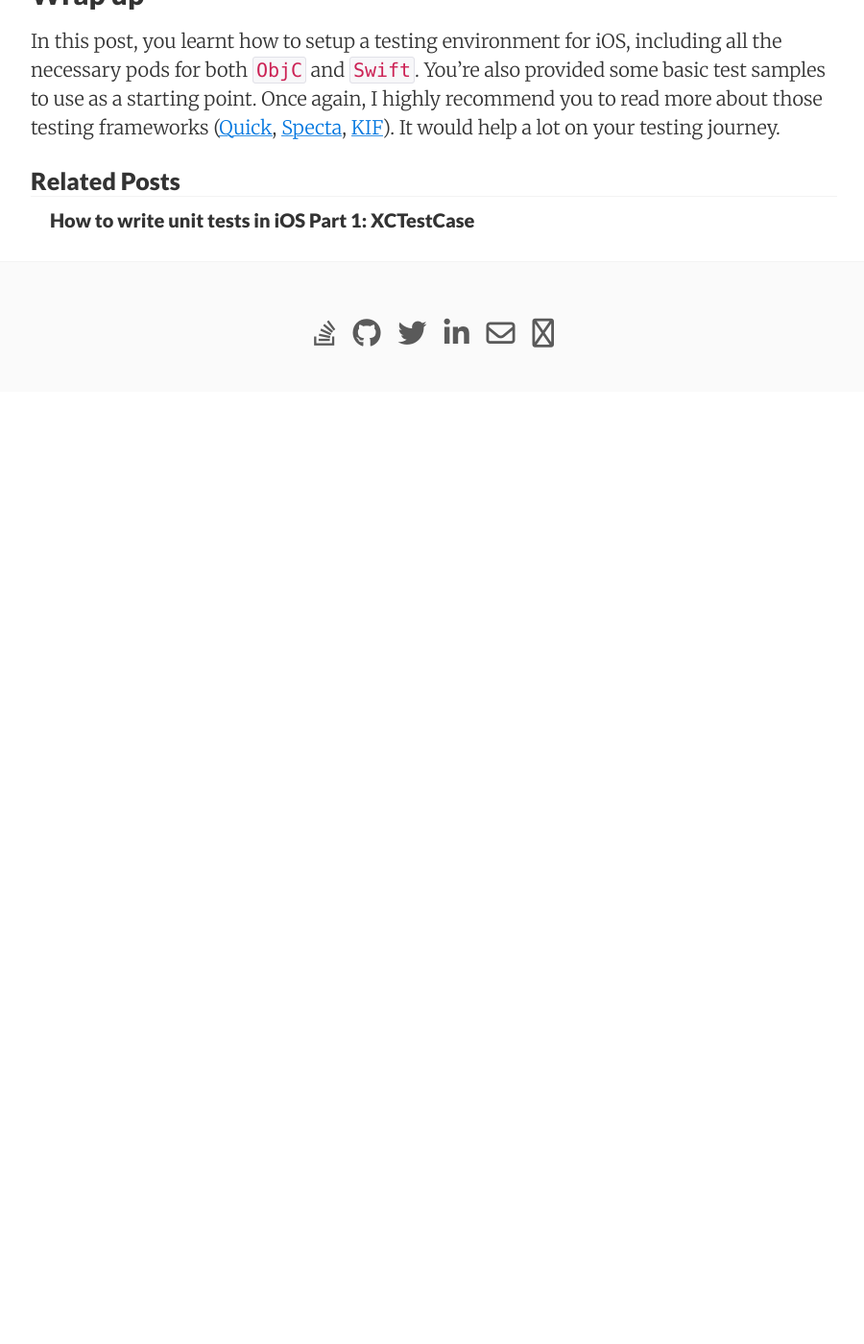
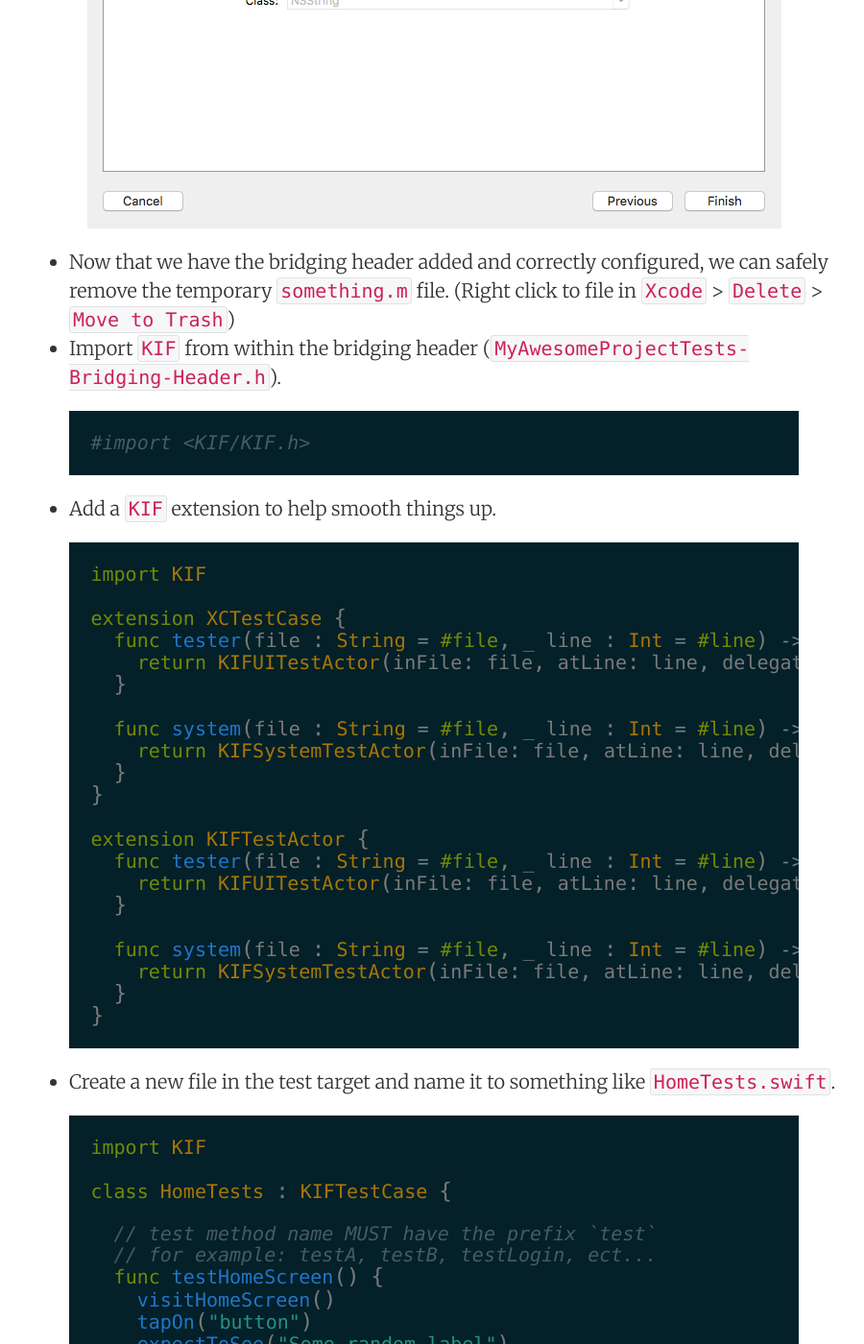
Before and after one commit to hoang-tran/hoang-tran.github.io, a Jekyll site: the page built from _posts/2016-07-24-how-to-setup-testing-for-new-ios-project.md, in a window 1280 px wide and 1400 px high, scrolled down 8032 px. Shown: the whole window at 96% size, without its empty margins (188-1088 px from the left). Built offline with Jekyll 4.4.1, drawn with Linux system fonts in a browser that asks for light colours; nearby versions of some CDN libraries; before the commit the page ends 8440 px from its top, so only the background shows below that; some of the changed text lies outside the part shown.

Commit message:
refactor post 1 to use code block instead of gist

```diff
--- a/_posts/2016-07-24-how-to-setup-testing-for-new-ios-project.md
+++ b/_posts/2016-07-24-how-to-setup-testing-for-new-ios-project.md
@@ -14,45 +14,69 @@ For big app, it would take days for the tester team to go through all the functi
 
 That's the reason why more and more companies are starting to write automation tests for their projects. The benefits are huge. To name a few, tests will:
 
-* **Provide instant feedback on where the code fails**:
-  * It only take a few seconds to several minutes (one hour at max) to run all of your automation tests.
-  * When tests fail, we will quickly know what's wrong just by looking at the tests log instead of having a raging customers/boss to yell at our face.
-  * Although we still need to do manually testing sometimes, automation tests still save you a lot of development time by providing extremely fast feedback loop.
-* **Give you confidence when making changes to the code**:
-  * Tests are especially useful when you're working on a large codebase along with several other developers. You don't need to worry about breaking someone else's code (or your own). It's easy to make changes as long as the tests still pass.
-* **Give you confidence when showing the project to your boss, or your clients**:
-  * Project with high test coverage (>90%) tends to have better quality. It will make your boss/clients happy and certainly earn you more money.
-* **Help to document your code**:
-  * Have a look at this piece of test:
-<script src="https://gist.github.com/hoang-tran/8be1f1f622fac12b7c2b934e973743f3.js"></script>
-  * Can you guess what story it tells? I bet you will. Tests when written cleanly would read just like English, you won't need any additional documents other than the test suite itself.
+**Provide instant feedback on where the code fails**:
+
+* It only take a few seconds to several minutes (one hour at max) to run all of your automation tests.
+* When tests fail, we will quickly know what's wrong just by looking at the tests log instead of having a raging customers/boss to yell at our face.
+* Although we still need to do manually testing sometimes, automation tests still save you a lot of development time by providing extremely fast feedback loop.
+
+**Give you confidence when making changes to the code**:
+
+* Tests are especially useful when you're working on a large codebase along with several other developers. You don't need to worry about breaking someone else's code (or your own). It's easy to make changes as long as the tests still pass.
+
+**Give you confidence when showing the project to your boss, or your clients**:
+
+* Project with high test coverage (>90%) tends to have better quality. It will make your boss/clients happy and certainly earn you more money.
+
+**Help to document your code**:
+
+* Have a look at this piece of test:
+
+{% highlight swift %}
+func testCreateNewNote() {
+  visitNotesScreen()
+  clickOn("Create new note")
+  fillInNewNoteForm()
+  clickOn("Create")
+  expectToSeeNewNoteCreatedSuccessfully()
+}
+{% endhighlight %}
+
+* Can you guess what story it tells? I bet you will. Tests when written cleanly would read just like English, you won't need any additional documents other than the test suite itself.
 
 Alright! If that get you excited about writing your first automation tests on iOS, here's a few simple steps that would get you up and running pretty quick:
 
 ## Step 1: Create new iOS project
-* Create new project:
-  * Open `Xcode`.
-  * Choose `Create a new Xcode project`.
-  * Choose template `iOS` > `Application` > `Single View Application` > `Next`.
-  * Fill in your project information. Make sure the `Include Unit Tests` option is ticked.
-  * Choose a path for the project.
-  * `Xcode` will open the project automatically for you.
-* Try to `Run` (`⌘ + R`). It should compile and run smoothly in the simulator.
+Create new project:
 
-  For the rest of this tutorial, let's just assume that your project name is `MyAwesomeProject` and it is located at `~/Documents/MyAwesomeProject`.
+* Open Xcode.
+* Choose `Create a new Xcode project`.
+* Choose template `iOS` > `Application` > `Single View Application` > `Next`.
+* Fill in your project information. Make sure the `Include Unit Tests` option is ticked.
+* Choose a path for the project.
+* Xcode will open the project automatically for you.
+
+Try to **Run** the project (`⌘ + R`). It should compile and run smoothly in the simulator.
+
+For the rest of this tutorial, let's just assume that your project name is `MyAwesomeProject` and it is located at `~/Documents/MyAwesomeProject`.
 
 ## Step 2: Setup cocoapods
 In case you haven't installed [cocoapods](https://cocoapods.org/), you should do it now.
 
-* Open `Terminal` or `iTerm` and type in this command.
+Open `Terminal` or `iTerm` and type in this command.
+
 {% highlight shell %}
 gem install cocoapods
 {% endhighlight %}
-* Go to the project you just created.
+
+Go to the project you just created.
+
 {% highlight shell %}
 cd ~/Documents/MyAwesomeProject
 {% endhighlight %}
-* Initialize `cocoapods`.
+
+Initialize `cocoapods`.
+
 {% highlight shell %}
 # this will generate a file called `Podfile` in your project directory
 pod init
@@ -60,46 +84,147 @@ pod init
 # open it in your default text editor
 open Podfile
 {% endhighlight %}
-* If everything goes well, you should see content like this:
-<script src="https://gist.github.com/hoang-tran/7ecf5a053e29c11fb852465b124f4a23.js"></script>
+
+If everything goes well, you should see content like this:
+
+{% highlight ruby %}
+# Uncomment this line to define a global platform for your project
+# platform :ios, '9.0'
+
+target 'SetupTestingForiOSProject' do
+  # Comment this line if you're not using Swift and don't want to use dynamic frameworks
+  use_frameworks!
+
+  # Pods for SetupTestingForiOSProject
+
+  target 'SetupTestingForiOSProjectTests' do
+    inherit! :search_paths
+    # Pods for testing
+  end
+
+end
+{% endhighlight %}
 
 ## Step 3: Setup unit tests
 
-* Declare necessary pods for unit tests in your `Podfile`:
-  * For `Swift`: we'll use:
-    * [Quick](https://github.com/Quick/Quick): a behavior-driven development framework for Swift.
-    * [Nimble](https://github.com/Quick/Nimble): to express the expected outcomes of Swift expressions.
-<script src="https://gist.github.com/hoang-tran/8d55ae15555e2d70ea5de8ae31c73936.js"></script>
-  * For `ObjC`: since we don't want to use dynamic framework, we'll remove the `use_frameworks!` line. And the pods we need are:
-    * [Specta](https://github.com/specta/specta): A light-weight TDD / BDD framework for Objective-C & Cocoa.
-    * [Expecta](https://github.com/specta/expecta/): A Matcher Framework for Objective-C/Cocoa.
-<script src="https://gist.github.com/hoang-tran/043646f783b7fe19d0731494ba3f2818.js"></script>
-* Install all the pods we just declared (type this into your terminal).
+Declare necessary pods for unit tests in your `Podfile`:
+
+For `Swift`: we'll use:
+
+* [Quick](https://github.com/Quick/Quick): a behavior-driven development framework for Swift.
+* [Nimble](https://github.com/Quick/Nimble): to express the expected outcomes of Swift expressions.
+
+{% highlight ruby %}
+platform :ios, '9.0'
+
+target 'MyAwesomeProject' do
+  use_frameworks!
+
+  target 'MyAwesomeProjectTests' do
+    inherit! :search_paths
+    pod 'Quick'
+    pod 'Nimble'
+  end
+end
+{% endhighlight %}
+
+For `ObjC`: since we don't want to use dynamic framework, we'll remove the `use_frameworks!` line. And the pods we need are:
+
+* [Specta](https://github.com/specta/specta): A light-weight TDD / BDD framework for Objective-C & Cocoa.
+* [Expecta](https://github.com/specta/expecta/): A Matcher Framework for Objective-C/Cocoa.
+
+{% highlight ruby %}
+platform :ios, '9.0'
+
+target 'MyAwesomeProject' do
+  target 'MyAwesomeProjectTests' do
+    inherit! :search_paths
+    pod 'Specta'
+    pod 'Expecta'
+  end
+end
+{% endhighlight %}
+
+Install all the pods we just declared (type this into your terminal).
+
 {% highlight shell %}
 pod install
 {% endhighlight %}
-* Open the generated `.xcworkspace` file.
+
+Open the generated `.xcworkspace` file.
+
 {% highlight shell %}
 open MyAwesomeProject.xcworkspace
 {% endhighlight %}
-* Write your first unit test:
-  * For `Swift`:
-    * Create a new file in the test target and name it to something like `MyFirstSpec.swift`.
-    * Copy the content of this `gist` and put into your newly created file.
-<script src="https://gist.github.com/hoang-tran/8b7c0966b8d68b0d150fe33abd30c292.js"></script>
-  * For `ObjC`:
-    * Create a new file in the test target and name it to something like `MyFirstSpec.m`.
-    * Copy the content of this `gist` and put into your newly created file.
-<script src="https://gist.github.com/hoang-tran/9ea175f0a52c4aec45b5ee2601edcc5f.js"></script>
-* Run your tests by pressing `⌘ + U`.
-* It should fail at the appropriate line.
+
+Now we're going to write our first unit test.
+
+For `Swift`:
+
+* Create a new file in the test target and name it to something like `MyFirstSpec.swift`.
+* Put this content into it.
+
+{% highlight swift %}
+import Quick
+import Nimble
+
+class MyFirstSpec : QuickSpec {
+  override func spec() {
+    super.spec()
+
+    describe("first test") {
+      it("should pass") {
+        expect(1).to(equal(1))
+      }
+    }
+
+    describe("second test") {
+      it("should fail") {
+        expect(1).to(equal(2))
+      }
+    }
+  }
+}
+{% endhighlight %}
+
+For `ObjC`:
+
+* Create a new file in the test target and name it to something like `MyFirstSpec.m`.
+* Put this content into it.
+
+{% highlight objc %}
+#import <Specta/Specta.h>
+#import <Expecta/Expecta.h>
+
+SpecBegin(MyFirstSpec)
+
+describe(@"first test", ^{
+  it(@"should pass", ^{
+    expect(1).to.equal(1);
+  });
+});
+
+describe(@"second test", ^{
+  it(@"should fail", ^{
+    expect(1).to.equal(2);
+  });
+});
+
+SpecEnd
+{% endhighlight %}
+
+Run your tests by pressing `⌘ + U`.
+It should fail at the appropriate line.
+
 ![](/images/how-to-setup-testing-for-new-ios-project/MyFirstSpec-fail.png)
-* At this point, although it's quite easy to extend and write more unit tests. I would recommend to check out the pods's `README` to get more understanding and learn how to use them effectively.
+
+At this point, although it's quite easy to extend and write more unit tests. I would recommend to check out the pods's `README` to get more understanding and learn how to use them effectively.
 
 ## Step 4: Setup UI tests
   For UI tests, we'll use the same pod for both `ObjC` and `Swift`. It is called [KIF](https://github.com/kif-framework/KIF): An iOS Functional Testing Framework.
 
-* Add pod `KIF` to your `Podfile`.
+Add pod `KIF` to your `Podfile`.
+
 {% highlight ruby %}
 #...
 target 'MyAwesomeProjectTests' do
@@ -108,30 +233,137 @@ target 'MyAwesomeProjectTests' do
 end
 #...
 {% endhighlight %}
-* Install pod by typing this command into the terminal.
+
+Install pod by typing this command into the terminal.
+
 {% highlight shell %}
 pod install
 {% endhighlight %}
-* Write your first UI tests:
-  * For `Swift`:
-    * Do some preparations beforehand (as stated in the [KIF pod](https://github.com/kif-framework/KIF#use-with-swift)):
-      * Add a bridging header to your test target to do the static import:
-      * Create a new temporary `Objective-C File` to tell `Xcode` that we want to use `ObjC` along with `Swift`. We can name this file to anything and save it to anywhere as long as it is still in the test target folder. (for example: `something.m`)
+
+Now we're going to write our first UI test.
+
+For `Swift`:
+
+* Create a new temporary `Objective-C File` to tell Xcode that we want to use `ObjC` along with `Swift`. We can name this file to anything and save it to anywhere as long as it is still in the test target folder. (for example: `something.m`)
+
 ![](/images/how-to-setup-testing-for-new-ios-project/create-objc-file.png)
-      * `Xcode` will then ask if we want to also add a bridging header. Proceed with `Create Bridging Header`.
+
+* Xcode will then ask if we want to also add a bridging header. Proceed with `Create Bridging Header`.
+
 ![](/images/how-to-setup-testing-for-new-ios-project/add-bridging-header.png)
-      * Now that we have the bridging header added and correctly configured, we can safely remove the temporary `something.m` file. (Right click to file in `Xcode` > `Delete` > `Move to Trash`)
-      * Import `KIF` from within the bridging header.
-<script src="https://gist.github.com/hoang-tran/0915730ed70e45b70e8abb92391b350d.js"></script>
-    * Add a `KIF` extension to help smooth things up.
-<script src="https://gist.github.com/hoang-tran/c56fd62e18b824be3081d31a86c56860.js"></script>
-    * Create a new file in the test target and name it to something like `HomeTests.swift`.
-<script src="https://gist.github.com/hoang-tran/014ca12f2d0d15fd985d965d639b9242.js"></script>
-  * For `ObjC`:
-    * Create 2 new files in the test target and name them to something like `HomeTests.h` and `HomeTests.m` respectively.
-<script src="https://gist.github.com/hoang-tran/725c2916bdd6a397dca23f8d97e48e01.js"></script>
-<script src="https://gist.github.com/hoang-tran/e29080a787935fb2c53d8efc3bb7d777.js"></script>
-* Press `⌘ + U` to run all tests (including unit tests and UI tests). It should fail because we haven't implemented anything yet. (there's nothing on the screen)
+
+* Now that we have the bridging header added and correctly configured, we can safely remove the temporary `something.m` file. (Right click to file in `Xcode` > `Delete` > `Move to Trash`)
+* Import `KIF` from within the bridging header (`MyAwesomeProjectTests-Bridging-Header.h`).
+
+{% highlight objc %}
+#import <KIF/KIF.h>
+{% endhighlight %}
+
+* Add a `KIF` extension to help smooth things up.
+
+{% highlight swift %}
+import KIF
+
+extension XCTestCase {
+  func tester(file : String = #file, _ line : Int = #line) -> KIFUITestActor {
+    return KIFUITestActor(inFile: file, atLine: line, delegate: self)
+  }
+
+  func system(file : String = #file, _ line : Int = #line) -> KIFSystemTestActor {
+    return KIFSystemTestActor(inFile: file, atLine: line, delegate: self)
+  }
+}
+
+extension KIFTestActor {
+  func tester(file : String = #file, _ line : Int = #line) -> KIFUITestActor {
+    return KIFUITestActor(inFile: file, atLine: line, delegate: self)
+  }
+
+  func system(file : String = #file, _ line : Int = #line) -> KIFSystemTestActor {
+    return KIFSystemTestActor(inFile: file, atLine: line, delegate: self)
+  }
+}
+{% endhighlight %}
+
+* Create a new file in the test target and name it to something like `HomeTests.swift`.
+
+{% highlight swift %}
+import KIF
+
+class HomeTests : KIFTestCase {
+
+  // test method name MUST have the prefix `test`
+  // for example: testA, testB, testLogin, ect...
+  func testHomeScreen() {
+    visitHomeScreen()
+    tapOn("button")
+    expectToSee("Some random label")
+  }
+
+}
+
+// steps definition
+extension HomeTests {
+
+  func visitHomeScreen() {
+    // since we already at the home screen by default, we don't need to do anything specifically here
+  }
+
+  func tapOn(button: String) {
+    tester().tapViewWithAccessibilityLabel(button)
+  }
+
+  func expectToSee(label: String) {
+    tester().waitForViewWithAccessibilityLabel(label)
+  }
+
+}
+{% endhighlight %}
+
+For `ObjC`:
+
+* Create 2 new files in the test target and name them to something like `HomeTests.h` and `HomeTests.m` respectively.
+
+{% highlight objc %}
+#import <KIF/KIF.h>
+
+@interface HomeTests : KIFTestCase
+@end
+{% endhighlight %}
+
+{% highlight objc %}
+#import "HomeTests.h"
+
+@implementation HomeTests
+
+#pragma mark - tests
+
+// test method name MUST have the prefix `test`
+// for example: testA, testB, testLogin, ect...
+- (void)testHomeScreen {
+  [self visitHomeScreen];
+  [self tapOn:@"Button"];
+  [self expectToSee:@"Some random label"];
+}
+
+#pragma mark - steps definition
+
+- (void)visitHomeScreen {
+  // since we already at the home screen by default, we don't need to do anything specifically here
+}
+
+- (void)tapOn:(NSString*)button {
+  [tester tapViewWithAccessibilityLabel:button];
+}
+
+- (void)expectToSee:(NSString*)something {
+  [tester waitForViewWithAccessibilityLabel:something];
+}
+
+@end
+{% endhighlight %}
+
+Press `⌘ + U` to run all tests (including unit tests and UI tests). It should fail because we haven't implemented anything yet. (there's nothing on the screen)
 
 ## Wrap up
 
```
